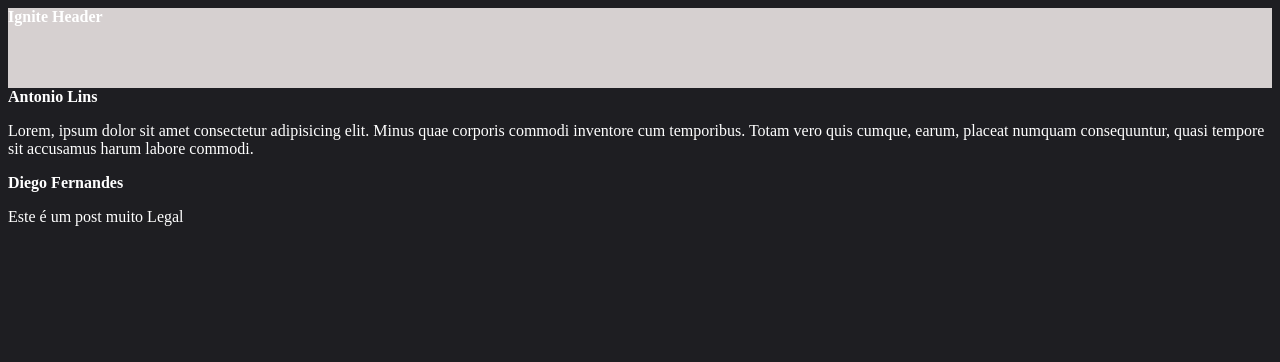
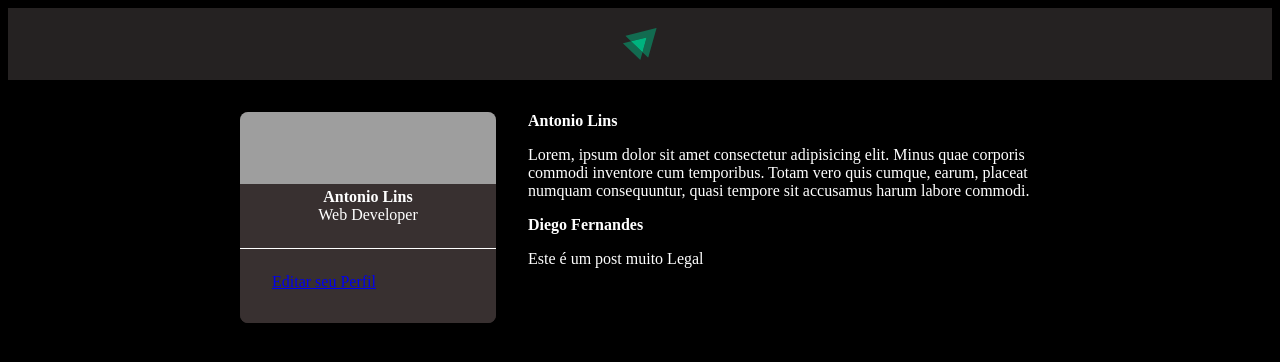
Before and after one commit to antoniolins/01-fundamentos-reactjs, a React (Vite) app: page / in a window 1280 px wide. Shown: the top 362 px of the page. Built offline with nearby package versions, Linux system fonts and the light colour scheme; grey boxes are pictures that could not be loaded.

Commit message:
Criação da  Sidebar...

```diff
--- /dev/null
+++ b/src/App.module.css
@@ -0,0 +1,10 @@
+.wrapper {
+    max-width: 50rem;
+    margin: 2rem auto;
+    padding: 0 1rem;
+
+    display: grid;
+    grid-template-columns: 256px 1fr;
+    gap: 2rem;
+    align-items: flex-start;
+}
--- a/src/App.tsx
+++ b/src/App.tsx
@@ -2,12 +2,19 @@
 import { Post } from './Post';
 
 import './styles.css';
+
+import styles from './App.module.css';
+import { Sidebar } from './components/Sidebar';
 
 export function App(): JSX.Element {
 
   return (
     <div>
       <Header />
+      <div className={styles.wrapper}>
+        <Sidebar/>
+            <main>
+
               <Post
                   author ="Antonio Lins"
                   content = "Lorem, ipsum dolor sit amet consectetur adipisicing elit. Minus quae corporis commodi inventore cum temporibus. Totam vero quis cumque, earum, placeat numquam consequuntur, quasi tempore sit accusamus harum labore commodi."
@@ -15,7 +22,12 @@
               <Post
                   author ="Diego Fernandes"
                   content = "Este é um post muito Legal "
+
               />
+
+            </main>
+        </div>
+
     </div>
   )
 
--- a/src/components/Header.module.css
+++ b/src/components/Header.module.css
@@ -1,4 +1,11 @@
 .header {
-    background: rgb(214, 208, 208);
-    height: 80px;
+    background-color: rgb(37, 34, 34);
+
+    display: flex;
+    justify-content: center;
+    padding: 1.25rem 0;
 }
+
+.header img {
+    height: 2rem;
+}
--- a/src/components/Header.tsx
+++ b/src/components/Header.tsx
@@ -1,9 +1,11 @@
 import styles from './Header.module.css'
+
+import igniteLogo from '../assets/ignite-logo.svg';
 
 export function Header() {
     return (
         <header className={styles.header}>
-        <strong>Ignite Header</strong>
+           <img src={igniteLogo} alt="Logotipo do Ignite" />
         </header>
 
     );
--- /dev/null
+++ b/src/components/Sidebar.module.css
@@ -0,0 +1,43 @@
+.sidebar {
+    background-color: rgb(56, 48, 48);;
+    border-radius: 8px;
+    overflow:hidden
+
+}
+
+.cover {
+    width: 100%;
+    height: 72px;
+    object-fit: cover;
+}
+
+.profile {
+    display: flex;
+    flex-direction: column;
+    align-items: center;
+}
+
+.sidebar footer {
+    border-top: 1px solid ;
+    background-color: rgb(56, 48, 48);
+    margin-top: 1.5rem;
+    padding: 1.5rem 2rem 2rem;
+}
+
+sidebar footer a {
+    width: 100%;
+    background: transparent;
+    color: var(--green-500);
+    border: 1px solid var(--green-500);
+    border-radius: 8px;
+    height: 50px;
+    padding: 0 1.5rem;
+    font-weight: bold;
+    display: block;
+    text-decoration: none;
+
+    display: flex;
+    align-items: center;
+    justify-content: center;
+
+}
--- /dev/null
+++ b/src/components/Sidebar.tsx
@@ -0,0 +1,23 @@
+import styles from './Sidebar.module.css';
+
+export function Sidebar() {
+    return (
+        <aside className={styles.sidebar}>
+            <img className={styles.cover}
+                src='https://images.unsplash.com/photo-1656299882838-de57aede97e4?ixlib=rb-1.2.1&ixid=MnwxMjA3fDB8MHx0b3BpYy1mZWVkfDV8NnNNVmpUTFNrZVF8fGVufDB8fHx8&auto=format&fit=crop&w=400&q=50'
+
+            />
+
+        <div className={styles.profile}>
+            <strong>Antonio Lins</strong>
+            <span>Web Developer</span>
+        </div>
+
+        <footer>
+            <a href="#">
+                Editar seu Perfil
+            </a>
+        </footer>
+        </aside>
+    );
+}
--- a/src/styles.css
+++ b/src/styles.css
@@ -1,4 +1,5 @@
 body {
-    background: #1e1e22;
+
+    background-color: black;
     color: #fff;
 }
```
Also changed, not shown: src/assets/ignite-logo.svg (added). Lines whose indentation alone changed are shown as unchanged.
